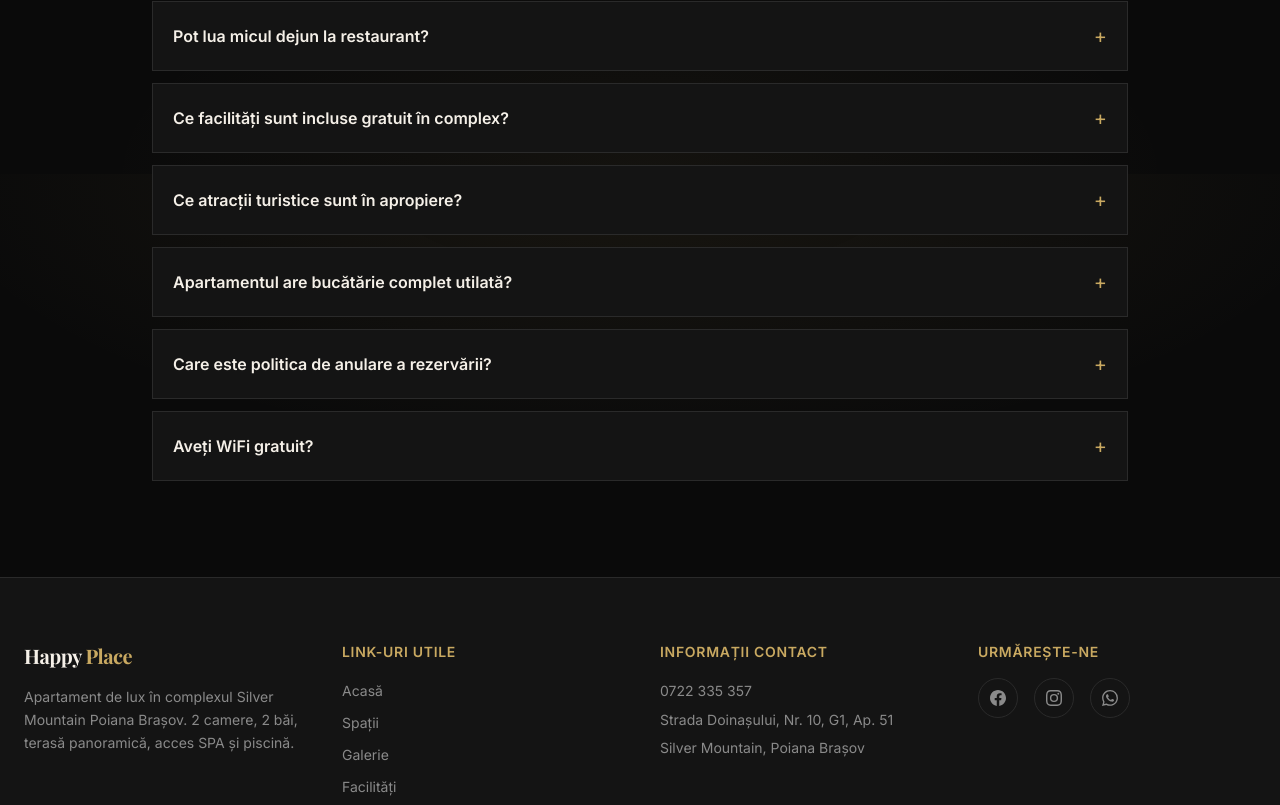
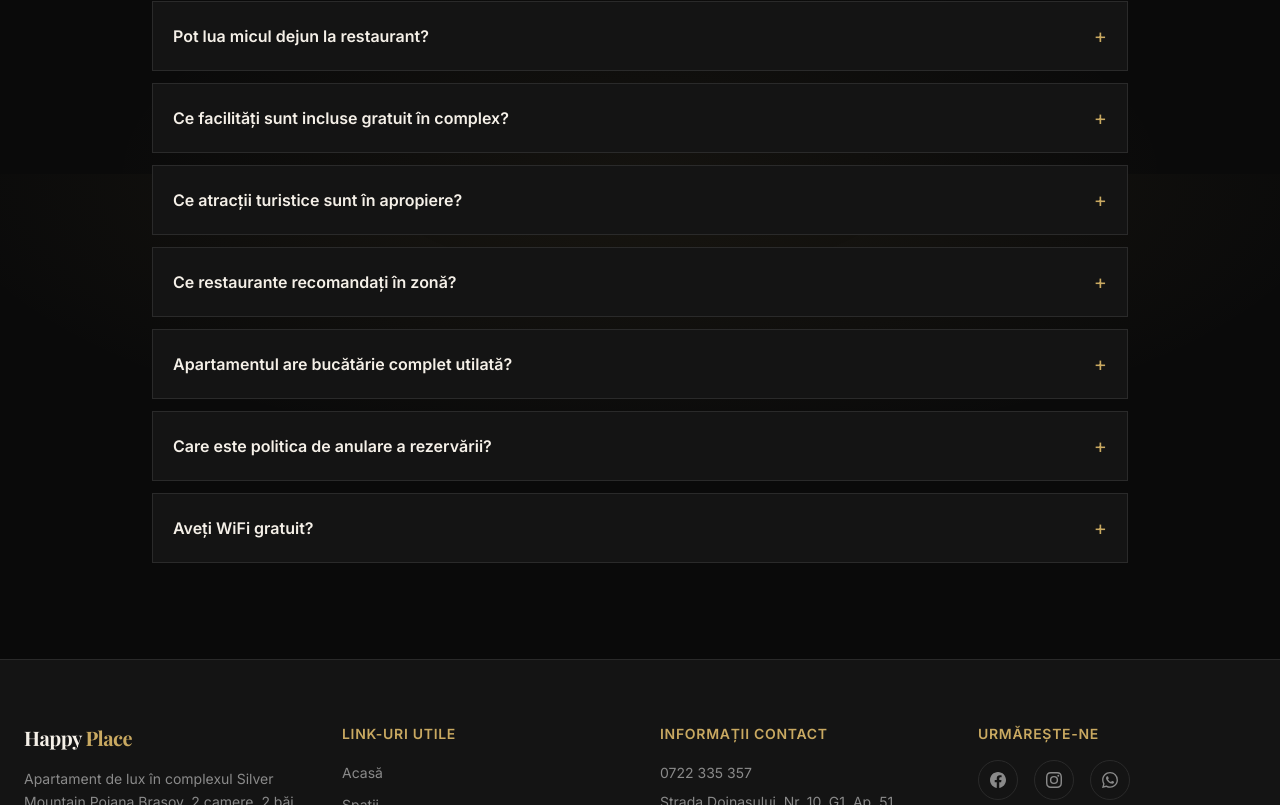
Before and after one commit to policolor-website/happyplace, a Next.js app: page /despre-noi in a window 1280 px wide. Shown: the part 3026-3831 px from the top of the page. Built offline with nearby package versions, Linux system fonts and the light colour scheme.

Commit message:
FAQ: recomandatii restaurante in zona - Stana Turistica, Sura Dacilor, Coliba Haiducilor
- Intrebare noua in FAQ cu 3 restaurante recomandate
- whitespace-pre-line pentru afisare corecta bullet points

```diff
--- a/src/components/FAQ.tsx
+++ b/src/components/FAQ.tsx
@@ -42,6 +42,11 @@ const faqItems = [
     question: "Ce atracții turistice sunt în apropiere?",
     answer:
       "Poiana Brașov oferă numeroase atracții: pârtii de schi (accesibile iarna cu ski-bus din fața complexului), Masivul Postăvarul cu trasee montane, orașul Brașov, Castelul Bran, Cetatea Râșnov, Dino Park, FunSylvania Park, Biserica Neagră și Tâmpa.",
+  },
+  {
+    question: "Ce restaurante recomandați în zonă?",
+    answer:
+      "Pe lângă restaurantul NOIR din complex, recomandăm:\n• Stana Turistică — la doar 5 min. de complex, în cadru natural de excepție, oferă mâncare tradițională românească\n• Sura Dacilor\n• Coliba Haiducilor",
   },
   {
     question: "Apartamentul are bucătărie complet utilată?",
@@ -92,7 +97,7 @@ export default function FAQ() {
             }}
           >
             <div className="overflow-hidden">
-              <p className="px-5 pb-5 text-cream/70 text-sm leading-relaxed">
+              <p className="px-5 pb-5 text-cream/70 text-sm leading-relaxed whitespace-pre-line">
                 {item.answer}
               </p>
             </div>
```
